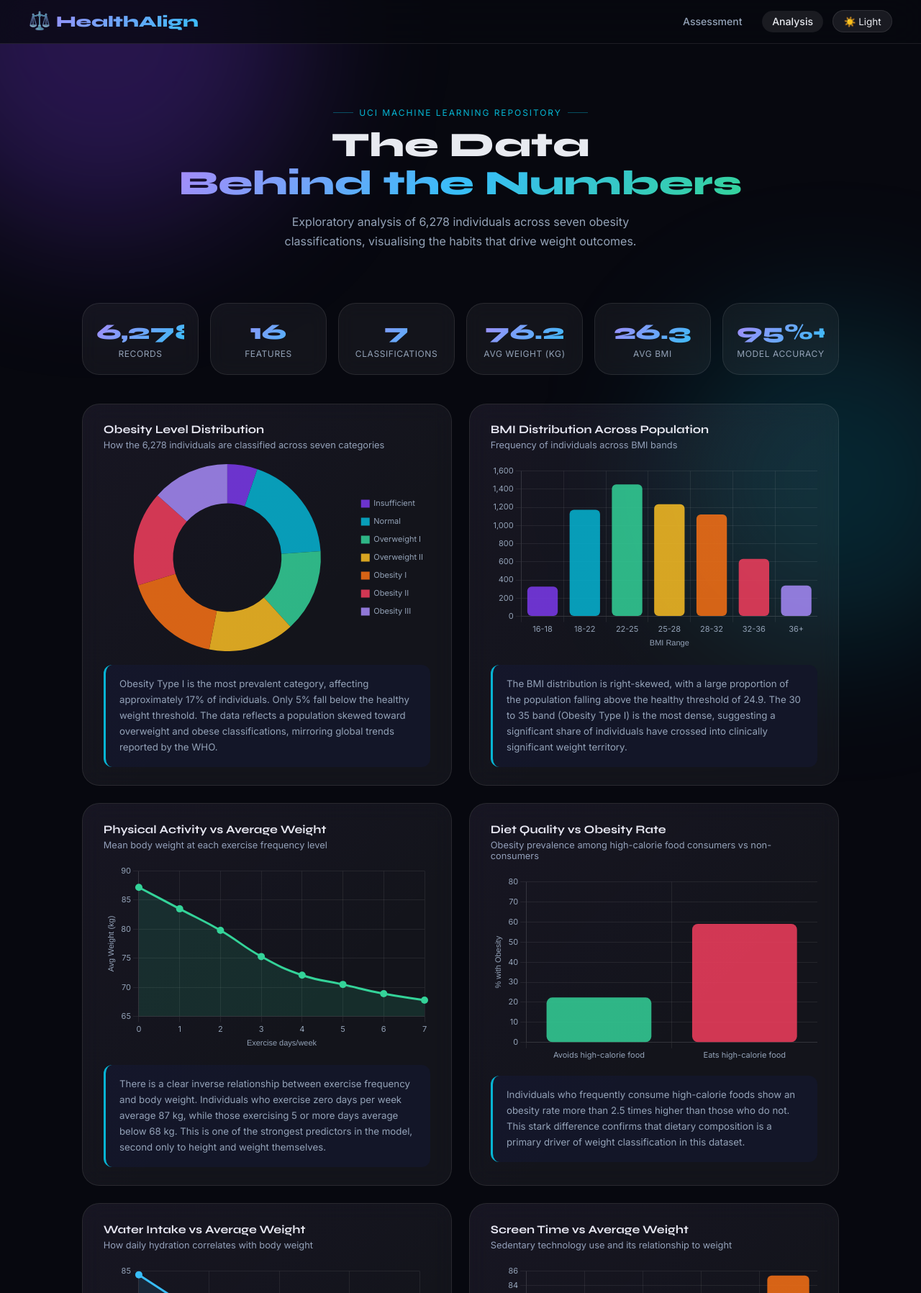
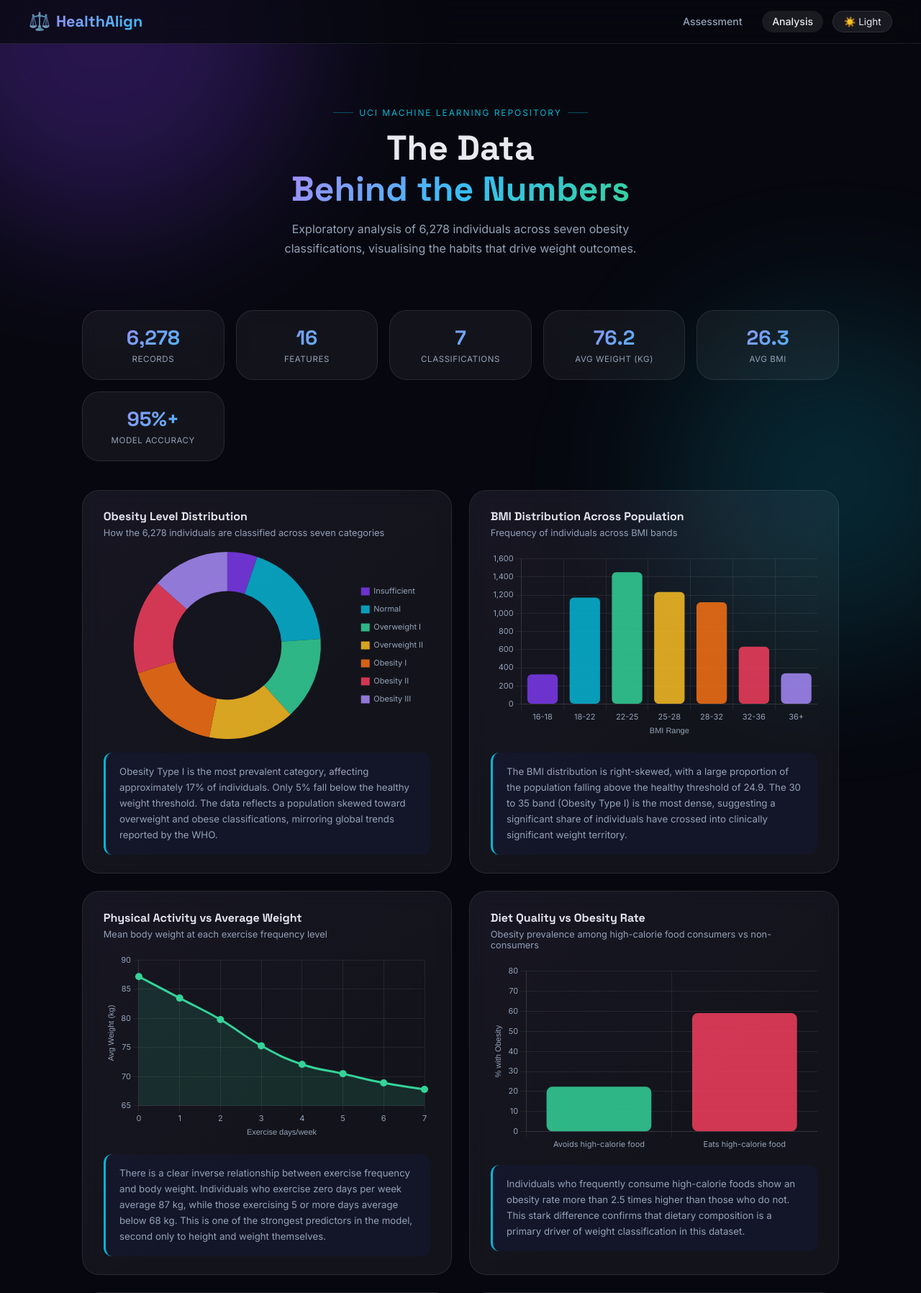
Before and after one commit to avvnipillai/Obesity_Levels, a Flask app: page /analysis in a window 1280 px wide. Shown: the top 1797 px of the page at 72% size. Run offline with Flask 3, Linux system fonts and the light colour scheme.

Commit message:
Update analysis.html

```diff
--- a/templates/analysis.html
+++ b/templates/analysis.html
@@ -5,7 +5,7 @@
 <meta name="viewport" content="width=device-width,initial-scale=1.0"/>
 <title>Analysis — HealthAlign</title>
 <link rel="preconnect" href="https://fonts.googleapis.com"/>
-<link href="https://fonts.googleapis.com/css2?family=Syne:wght@400;600;700;800&family=Inter:wght@300;400;500;600&display=swap" rel="stylesheet"/>
+<link href="https://fonts.googleapis.com/css2?family=Space+Grotesk:wght@400;500;600;700&family=Inter:wght@300;400;500;600&display=swap" rel="stylesheet"/>
 <script src="https://cdn.jsdelivr.net/npm/chart.js@4.4.0/dist/chart.umd.min.js"></script>
 <style>
 :root{
@@ -18,7 +18,7 @@
   --glow-v:rgba(124,58,237,0.28);--glow-c:rgba(6,182,212,0.18);
   --r:16px;--r2:24px;--r3:12px;
   --ease:cubic-bezier(0.16,1,0.3,1);
-  --font-head:'Syne',sans-serif;--font-body:'Inter',sans-serif;
+  --font-head:'Space Grotesk',sans-serif;--font-body:'Inter',sans-serif;
 }
 [data-theme="light"]{
   --bg:#f0f2ff;--bg2:#e8eaff;--bg3:#dde0ff;
@@ -59,7 +59,7 @@ body{
 }
 [data-theme="light"] .nav{background:rgba(240,242,255,0.8)}
 .nav-logo{
-  font-family:var(--font-head);font-weight:800;font-size:1.35rem;
+  font-family:var(--font-head);font-weight:700;font-size:1.35rem;
   background:linear-gradient(135deg,#a78bfa,#38bdf8);
   -webkit-background-clip:text;-webkit-text-fill-color:transparent;background-clip:text;
   display:flex;align-items:center;gap:.5rem;
@@ -90,8 +90,8 @@ body{
 }
 .eyebrow::before,.eyebrow::after{content:'';width:28px;height:1px;background:var(--accent2);opacity:.4}
 .analysis-hero h1{
-  font-family:var(--font-head);font-weight:800;
-  font-size:clamp(2rem,4.5vw,3rem);line-height:1.1;margin-bottom:.8rem;
+  font-family:var(--font-head);font-weight:700;
+  font-size:clamp(2rem,4.5vw,3rem);line-height:1.2;margin-bottom:.8rem;
 }
 .gr{
   background:linear-gradient(135deg,#a78bfa 0%,#38bdf8 50%,#34d399 100%);
@@ -101,24 +101,27 @@ body{
 
 /* STATS ROW */
 .stats-row{
-  display:grid;grid-template-columns:repeat(auto-fit,minmax(150px,1fr));
+  display:grid;grid-template-columns:repeat(auto-fit,minmax(165px,1fr));
   gap:1rem;margin-bottom:2.5rem;
 }
 .stat-box{
   background:var(--surface);border:1px solid var(--border);
-  border-radius:var(--r2);padding:1.3rem 1.2rem;text-align:center;
+  border-radius:var(--r2);padding:1.3rem 1rem;text-align:center;
   backdrop-filter:blur(12px);transition:all .3s var(--ease);
+  overflow:hidden;
 }
 .stat-box:hover{
   border-color:rgba(124,58,237,.4);
   box-shadow:0 0 28px var(--glow-v);transform:translateY(-3px);
 }
 .stat-num{
-  font-family:var(--font-head);font-weight:800;font-size:1.9rem;
+  font-family:var(--font-head);font-weight:700;
+  font-size:clamp(1.35rem,4vw,1.75rem);
+  line-height:1.2;white-space:nowrap;
   background:linear-gradient(135deg,#a78bfa,#38bdf8);
   -webkit-background-clip:text;-webkit-text-fill-color:transparent;background-clip:text;
 }
-.stat-lab{font-size:.75rem;color:var(--muted);margin-top:.3rem;letter-spacing:.05em;text-transform:uppercase}
+.stat-lab{font-size:.72rem;color:var(--muted);margin-top:.35rem;letter-spacing:.05em;text-transform:uppercase}
 
 /* CHART GRID */
 .charts-grid{
@@ -176,7 +179,7 @@ body{
 }
 .finding-item:hover{border-color:rgba(124,58,237,.3);transform:translateY(-2px)}
 .finding-num{
-  font-family:var(--font-head);font-weight:800;font-size:1.2rem;
+  font-family:var(--font-head);font-weight:700;font-size:1.2rem;
   background:linear-gradient(135deg,#a78bfa,#38bdf8);
   -webkit-background-clip:text;-webkit-text-fill-color:transparent;background-clip:text;
   flex-shrink:0;min-width:28px;
```
